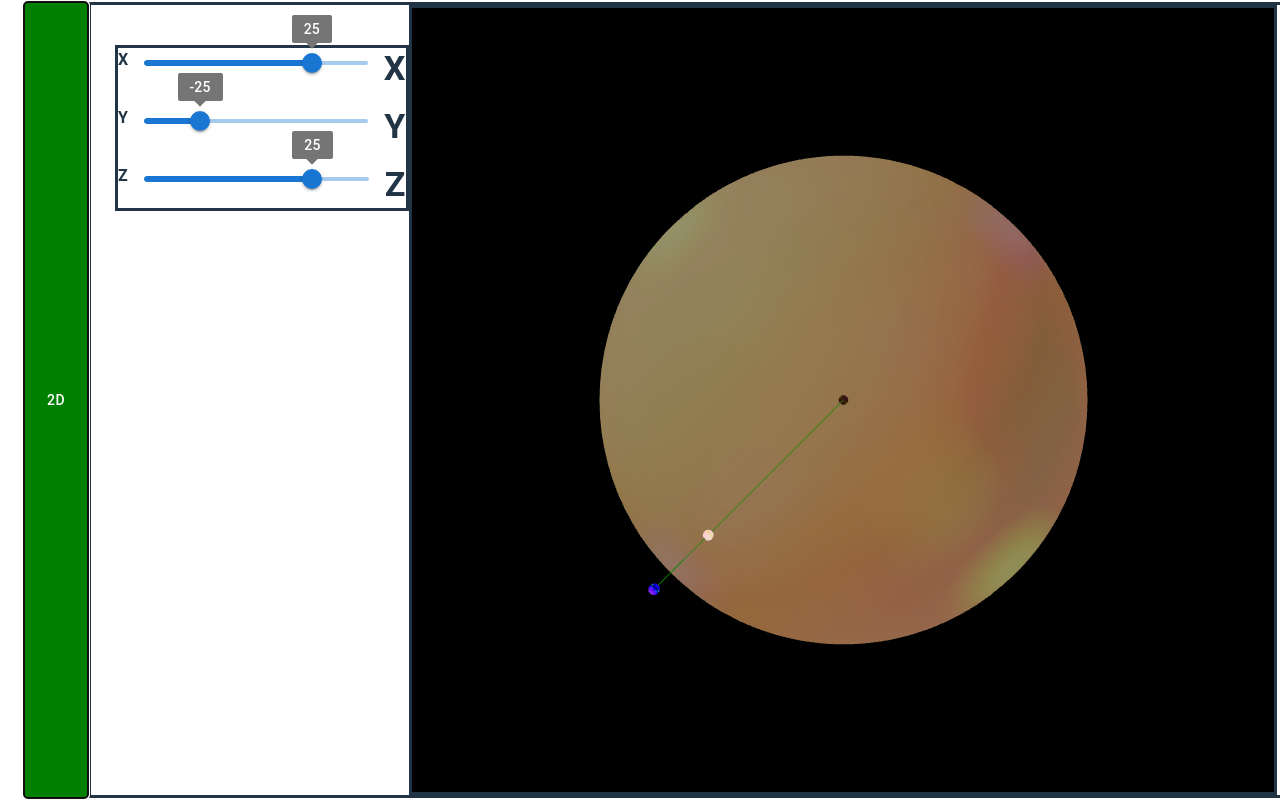
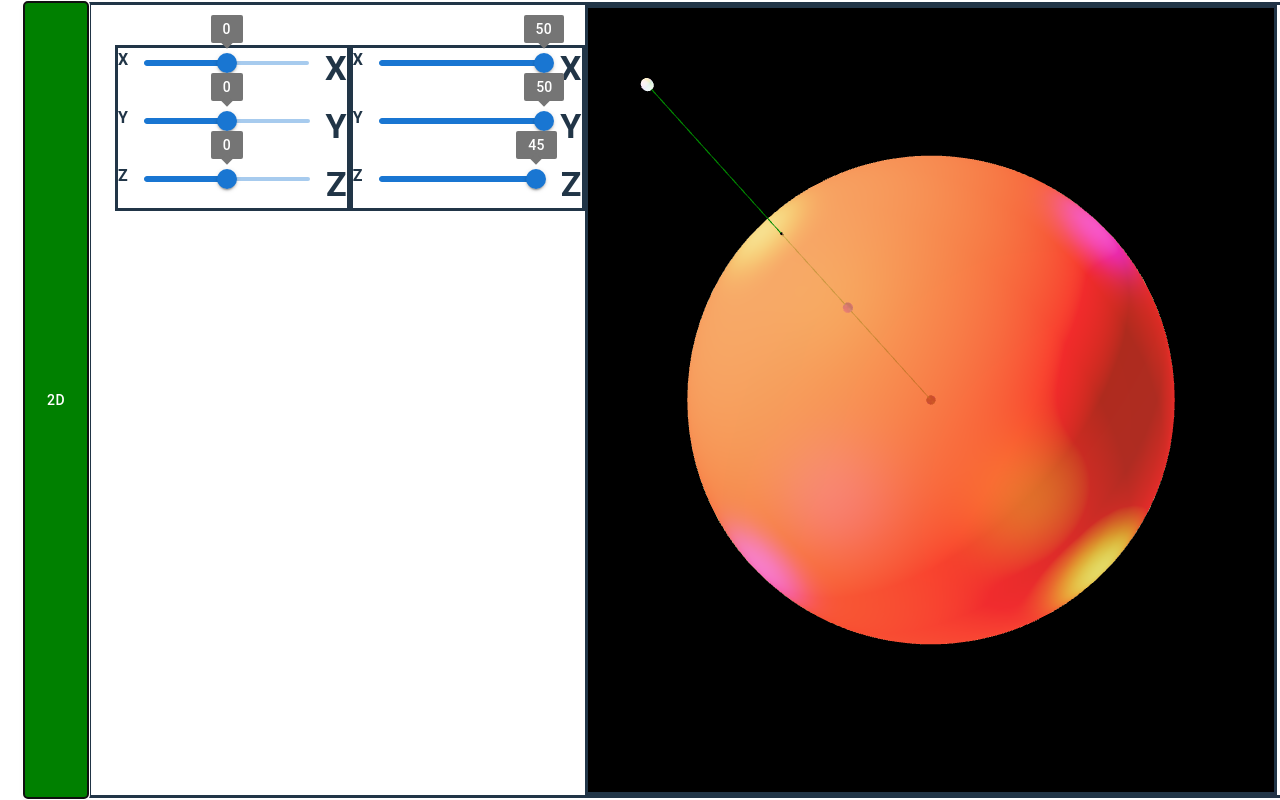
Before and after one commit to TheFreck/Circle_Inversion, a React (Vite) app: page / in a window 1280 px wide. Both pictures are taken after a click on the button "3D". Shown: the top 800 px of the page. Built offline with nearby package versions, Linux system fonts and the light colour scheme.

Commit message:
improved on the point pairs

```diff
--- a/src/components3d/Home3d.jsx
+++ b/src/components3d/Home3d.jsx
@@ -20,9 +20,13 @@ export const Home3d = () => {
     const [baseY, setBaseY] = useState(0);
     const [baseZ, setBaseZ] = useState(0);
     const [baseR, setBaseR] = useState(50);
-    const [pointX, setPointX] = useState(25);
-    const [pointY, setPointY] = useState(-25);
-    const [pointZ, setPointZ] = useState(25);
+    const [pointX, setPointX] = useState(50);
+    const [pointY, setPointY] = useState(50);
+    const [pointZ, setPointZ] = useState(45);
+
+    const [ax,setAx] = useState(0.0);
+    const [ay,setAy] = useState(0.0);
+    const [az,setAz] = useState(0.0);
 
     const cameraRef = useRef();
 
@@ -47,6 +51,16 @@ export const Home3d = () => {
             }}
         >
             <XYZSlider
+                x={ax}
+                y={ay}
+                z={az}
+                setX={setAx}
+                setY={setAy}
+                setZ={setAz}
+                r={200}
+                continuous={true}
+            />
+            <XYZSlider
                 x={pointX}
                 y={pointY}
                 z={pointZ}
@@ -66,7 +80,7 @@ export const Home3d = () => {
             >
                 <ambientLight
                     intensity={1}
-                    color="#fa0202"
+                    color="white"
                 />
                 <pointLight
                     position={[200,200,200]}
@@ -136,6 +150,9 @@ export const Home3d = () => {
                             r={100}
                             b={100}
                             g={100}
+                            ax={ax}
+                            ay={ay}
+                            az={az}
                         />
                     </mesh>
                 }
--- a/src/components3d/InvertedSphere.jsx
+++ b/src/components3d/InvertedSphere.jsx
@@ -17,7 +17,7 @@ export const InvertedSphere = ({x,y,z,radius,colorIn,colorOut}) => {
                     color={colorIn}
                     side={THREE.BackSide}
                     transparent={true}
-                    opacity={.5}
+                    opacity={.9}
                 />
             </mesh>
             <mesh
@@ -31,7 +31,7 @@ export const InvertedSphere = ({x,y,z,radius,colorIn,colorOut}) => {
                     color={colorOut}
                     side={THREE.FrontSide}
                     transparent={true}
-                    opacity={.2}
+                    opacity={.8}
                 />
             </mesh>
         </mesh>
--- a/src/components3d/PointPairs3d.jsx
+++ b/src/components3d/PointPairs3d.jsx
@@ -1,17 +1,36 @@
 import { Line } from "@react-three/drei";
-import React, { useRef } from "react";
+import { useFrame } from "@react-three/fiber";
+import React, { useEffect, useRef, useState } from "react";
 import * as THREE from "three";
 
-export const PointPairs3d = ({cx,cy,cz,x,y,z,rad,r,g,b}) => {
+export const PointPairs3d = ({cx,cy,cz,x,y,z,rad,r,g,b,ax,ay,az}) => {
+    const splashRef = useRef();
+    const R = Math.sqrt(x*x+y*y+z*z);
     const X = (rad*rad*x)/(x*x+y*y+z*z);
     const Y = (rad*rad*y)/(x*x+y*y+z*z);
     const Z = (rad*rad*z)/(x*x+y*y+z*z);
-    const matrix = new THREE.Matrix4();
+    let X1 = (R/rad)*X;
+    let Y1 = (R/rad)*Y;
+    let Z1 = (R/rad)*Z;
+    useEffect(() => {
+
+        splashRef.current.rotation.x = Math.PI*ax; //orange
+        splashRef.current.rotation.y = Math.PI*ay; //green
+        splashRef.current.rotation.z = Math.PI*az; //blue
+    });
+
+    useFrame(() => {
+        // splashRef.current.rotation.x += .01;
+        // splashRef.current.rotation.y += .01;
+        // splashRef.current.rotation.z += .01;
+    })
 
     return (
         <mesh>
             <mesh
                 position={[x+cx,y+cy,z+cz]}
+                castShadow
+                receiveShadow
             >
                 <sphereGeometry
                     args={[1,10,10]}
@@ -22,6 +41,8 @@ export const PointPairs3d = ({cx,cy,cz,x,y,z,rad,r,g,b}) => {
             </mesh>
             <mesh
                 position={[X+cx,Y+cy,Z+cz]}
+                castShadow
+                receiveShadow
             >
                 <sphereGeometry
                     args={[1,10,10]}
@@ -30,8 +51,42 @@ export const PointPairs3d = ({cx,cy,cz,x,y,z,rad,r,g,b}) => {
                     color="blue"
                 />
             </mesh>
+                <mesh
+                    ref={splashRef}
+                    position={[X1*1.0025,Y1*1.0025,Z1*1.0025]}
+                    castShadow
+                    receiveShadow
+                >
+                    <circleGeometry
+                        args={[10,10]}
+                    />
+                    <sphereGeometry
+                        args={[.25,10,10]}
+                    />
+                    <meshPhongMaterial
+                        color="black"
+                    />
+                </mesh>
+                <mesh
+                    ref={splashRef}
+                    position={[X1*.995,Y1*.995,Z1*.995]}
+                    castShadow
+                    receiveShadow
+                >
+                    <sphereGeometry
+                        args={[.25,10,10]}
+                    />
+                    <meshPhongMaterial
+                        color="black"
+                    />
+                </mesh>
             <Line
                 points={[[0,0,0],[X,Y,Z]]}
+                color="green"
+                lineWidth={1}
+            />
+            <Line
+                points={[[0,0,0],[x,y,z]]}
                 color="green"
                 lineWidth={1}
             />
--- a/src/components3d/XYZSlider.jsx
+++ b/src/components3d/XYZSlider.jsx
@@ -4,7 +4,7 @@ import SouthIcon from '@mui/icons-material/South';
 import EastIcon from '@mui/icons-material/East';
 import WestIcon from '@mui/icons-material/West';
 
-export const XYZSlider = ({ x, y, z, setX, setY, setZ, r }) => {
+export const XYZSlider = ({ x, y, z, setX, setY, setZ, r, continuous }) => {
 
     return (
         <Stack
@@ -27,7 +27,7 @@ export const XYZSlider = ({ x, y, z, setX, setY, setZ, r }) => {
                 </Typography>
                 <Slider
                     value={x}
-                    onChange={(ex) => setX(ex.target.value)}
+                    onChange={(ex) => setX(continuous ? ex.target.value / 200 : ex.target.value)}
                     valueLabelDisplay="on"
                     min={-r}
                     max={r}
@@ -48,7 +48,7 @@ export const XYZSlider = ({ x, y, z, setX, setY, setZ, r }) => {
                 </Typography>
                 <Slider
                     value={y}
-                    onChange={ey => setY(ey.target.value)}
+                    onChange={ey => setY(continuous ? ey.target.value / 200 : ey.target.value)}
                     valueLabelDisplay="on"
                     min={-r}
                     max={r}
@@ -68,7 +68,7 @@ export const XYZSlider = ({ x, y, z, setX, setY, setZ, r }) => {
                 </Typography>
                 <Slider
                     value={z}
-                    onChange={ez => setZ(ez.target.value)}
+                    onChange={ez => setZ(continuous ? ez.target.value / 200  : ez.target.value)}
                     valueLabelDisplay="on"
                     min={-r}
                     max={r}
```
